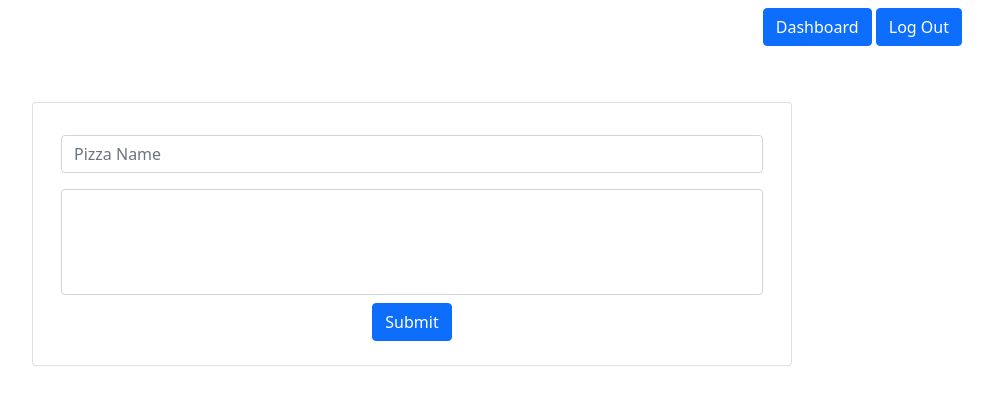
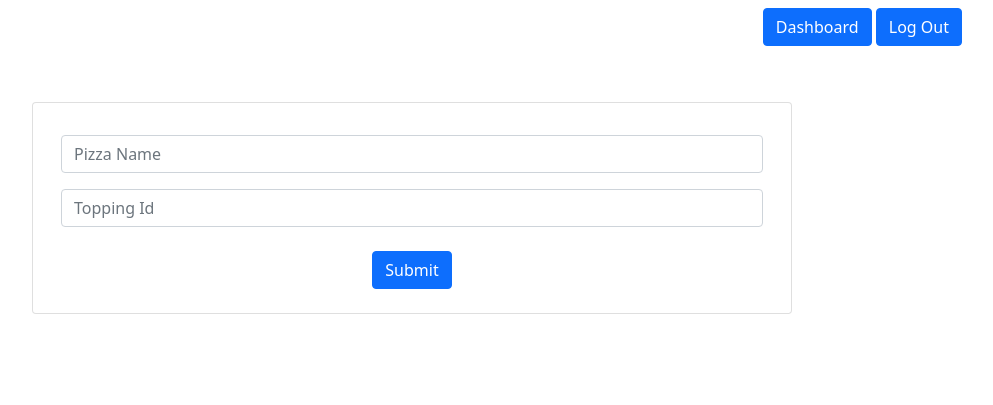
Before and after one commit to marcusdethomas/pizza_stack, a Flask app: page /pizza in a window 1280 px wide. Shown: the top 405 px of the page, without its empty margins (228-1221 px from the left). Run offline with Flask 2, Linux system fonts and the light colour scheme; data that the repository does not hold is empty.

Commit message:
updated pizza saving method

```diff
--- a/flask_app/controllers/pizza.py
+++ b/flask_app/controllers/pizza.py
@@ -20,11 +20,15 @@ def add_new_pizza():
     "pizza_name": request.form["pizza_name"],
     "user_id": session['user_id']
     }
+    Pizza.save(data)
+    new_pizza = Pizza.get_by_name(data)
+    pizza_id = new_pizza.id
     all_data = {
+    "pizza_id": pizza_id,
     "topping_id": request.form["topping_id"],
     }
-    Pizza.save(data)
-    #Pizza_has_toppings.save(all_data)
+    Pizza_has_toppings.save(all_data)
+    print("Pizza has topping: " , all_data) # testing third table save
     return redirect('/dashboard')
 
 @app.route('/pizza/<int:id>')
--- a/flask_app/models/pizza_has_topping.py
+++ b/flask_app/models/pizza_has_topping.py
@@ -20,7 +20,7 @@ class Pizza_has_toppings:
 
     @classmethod
     def save(cls, data):
-        query = "INSERT INTO pizza_has_topping (pizza_id, topping_id) VALUES  (%(pizza_id)s, (%(topping_id)s);"
+        query = "INSERT INTO pizza_has_topping (pizza_id, topping_id) VALUES  (%(pizza_id)s, 2);"
         return connectToMySQL(cls.my_db).query_db(query, data)
 
     @classmethod
--- a/flask_app/templates/new_pizza.html
+++ b/flask_app/templates/new_pizza.html
@@ -27,12 +27,17 @@
                                 <input type="text" class="form-control" placeholder="Pizza Name" aria-label="Pizza Name" name="pizza_name">
                             </div>
                         </p>
-                            <!--
+                        <p  class="card-text">
+                            <div class="input-group mb-3">
+                                <input type="text" class="form-control" placeholder="Topping Id" aria-label="Topping Id" name="topping_id">
+                            </div>
+                        </p>
+                        <!--
                             {% for topping in topping %}
                             <input type="checkbox" class="btn-check" id="btncheck1" autocomplete="off">
                             <label class="btn btn-outline-primary" for="btncheck1">{{topping.topping_name}}</label>
                             {% endfor %}
-                            -->
+
                         <select class="form-select" multiple aria-label="multiple select example">
                             {% for topping in topping %}
                             <div class="input-group mb-3">
@@ -40,7 +45,7 @@
                             </div>
                             {% endfor %}
                         </select>
-
+                        -->
 
 
 
```
Also changed, not shown: flask_app/models/pizza.py (+7 -0 lines).
